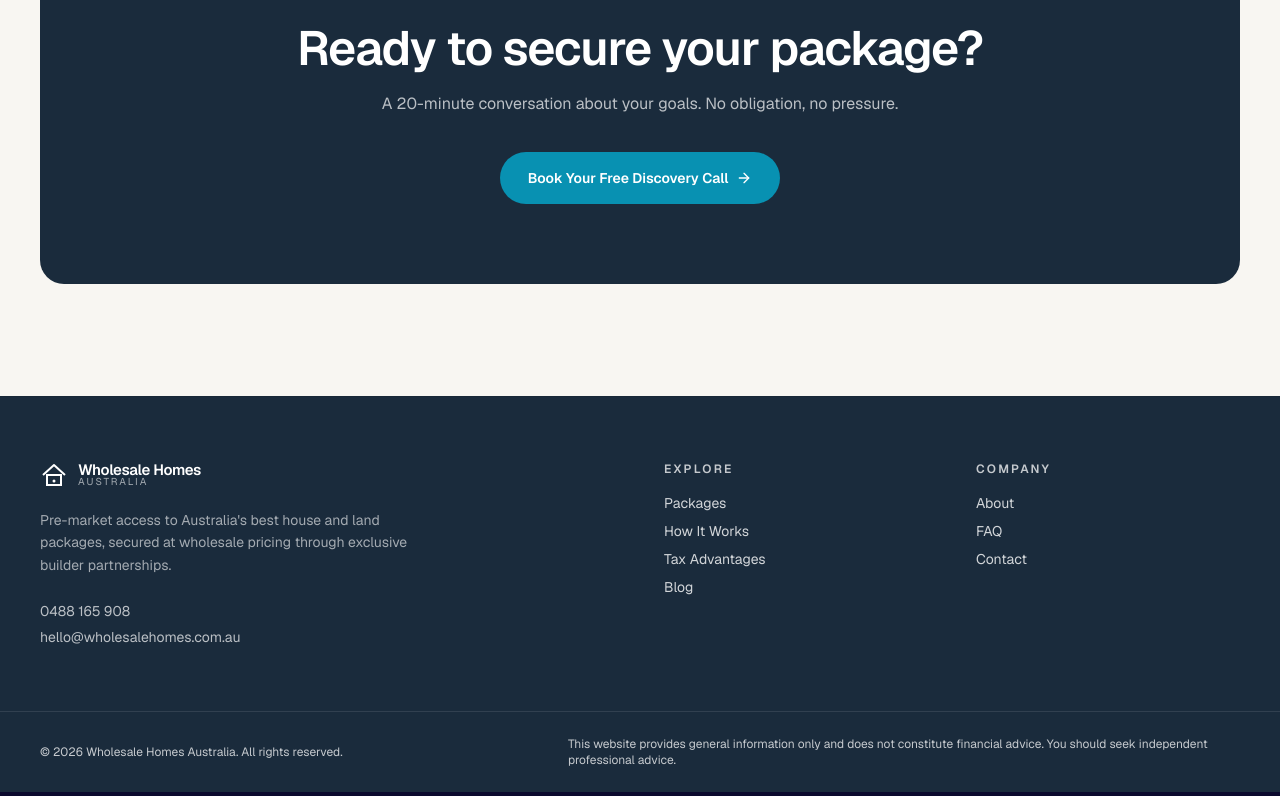
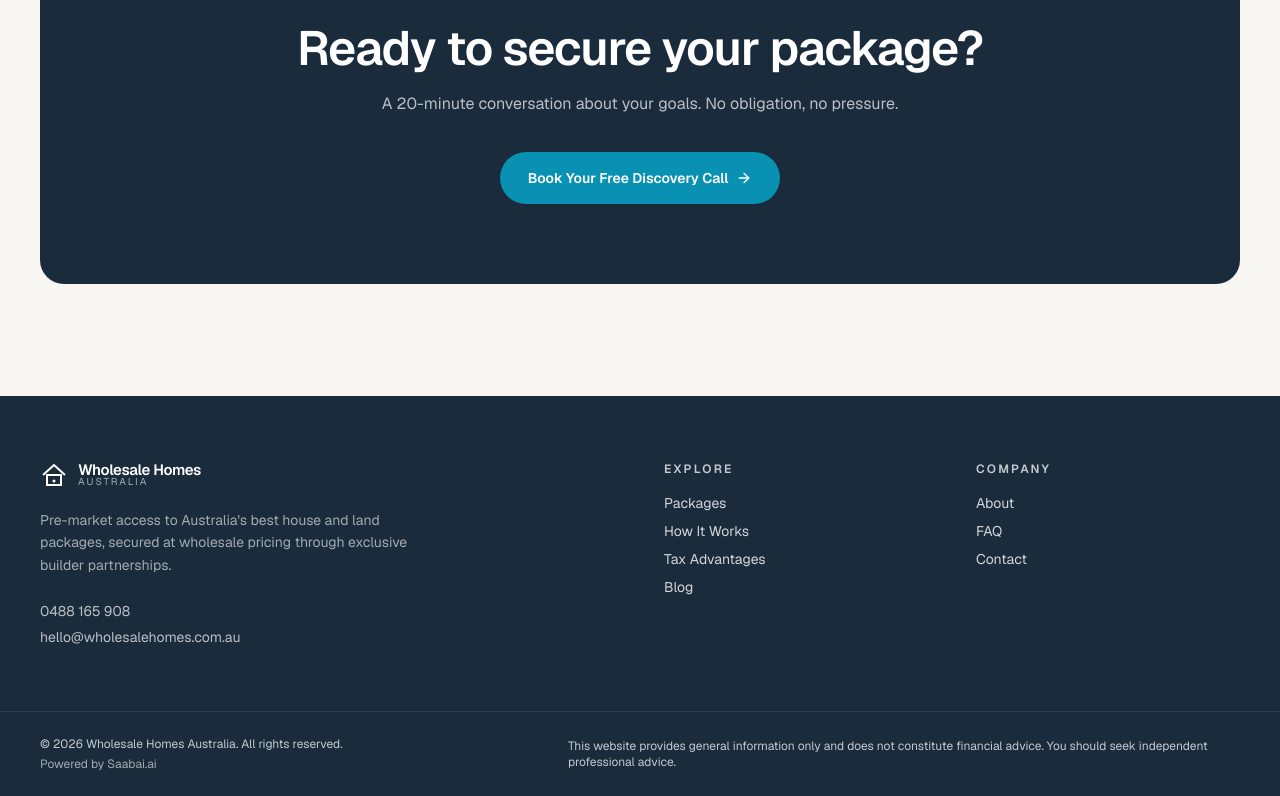
Before and after one commit to sg-satoshi/saabai-site, a Next.js app: page /sites/wholesale-homes in a window 1280 px wide. Shown: the part 4571-5367 px from the top of the page. Built offline with nearby package versions, Linux system fonts and the light colour scheme.

Commit message:
Wholesale Homes: Powered by Saabai.ai footer line

```diff
--- a/app/sites/wholesale-homes/_components/Footer.tsx
+++ b/app/sites/wholesale-homes/_components/Footer.tsx
@@ -35,7 +35,14 @@ export function Footer() {
       </div>
       <div className="border-t border-white/10">
         <div className="mx-auto flex w-full max-w-7xl flex-col gap-3 px-6 py-6 text-xs text-white/75 sm:flex-row sm:items-center sm:justify-between lg:px-10">
-          <p>&copy; {new Date().getFullYear()} Wholesale Homes Australia. All rights reserved.</p>
+          <div className="space-y-1">
+            <p>&copy; {new Date().getFullYear()} Wholesale Homes Australia. All rights reserved.</p>
+            <p className="text-white/60">
+              <a href="https://www.saabai.ai" target="_blank" rel="noopener" className="hover:text-white">
+                Powered by Saabai.ai
+              </a>
+            </p>
+          </div>
           <p className="max-w-2xl">
             This website provides general information only and does not constitute financial advice. You should seek independent professional advice.
           </p>
```
